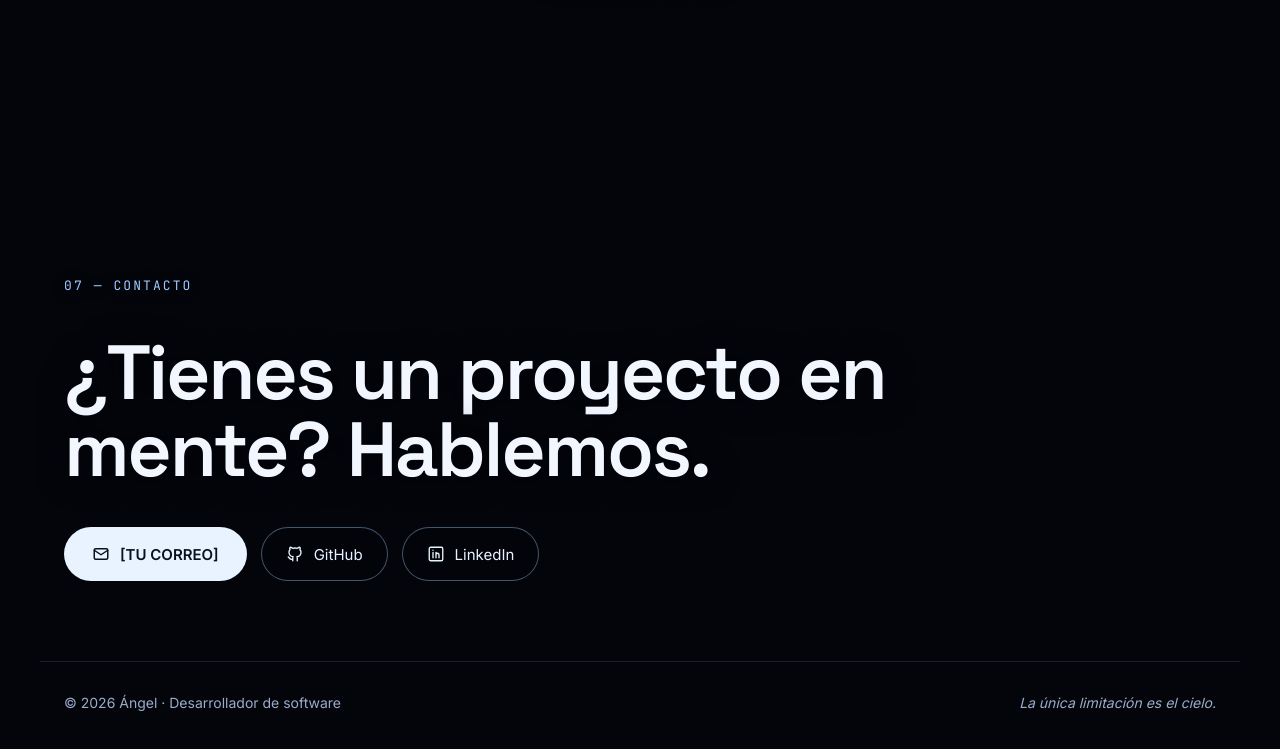
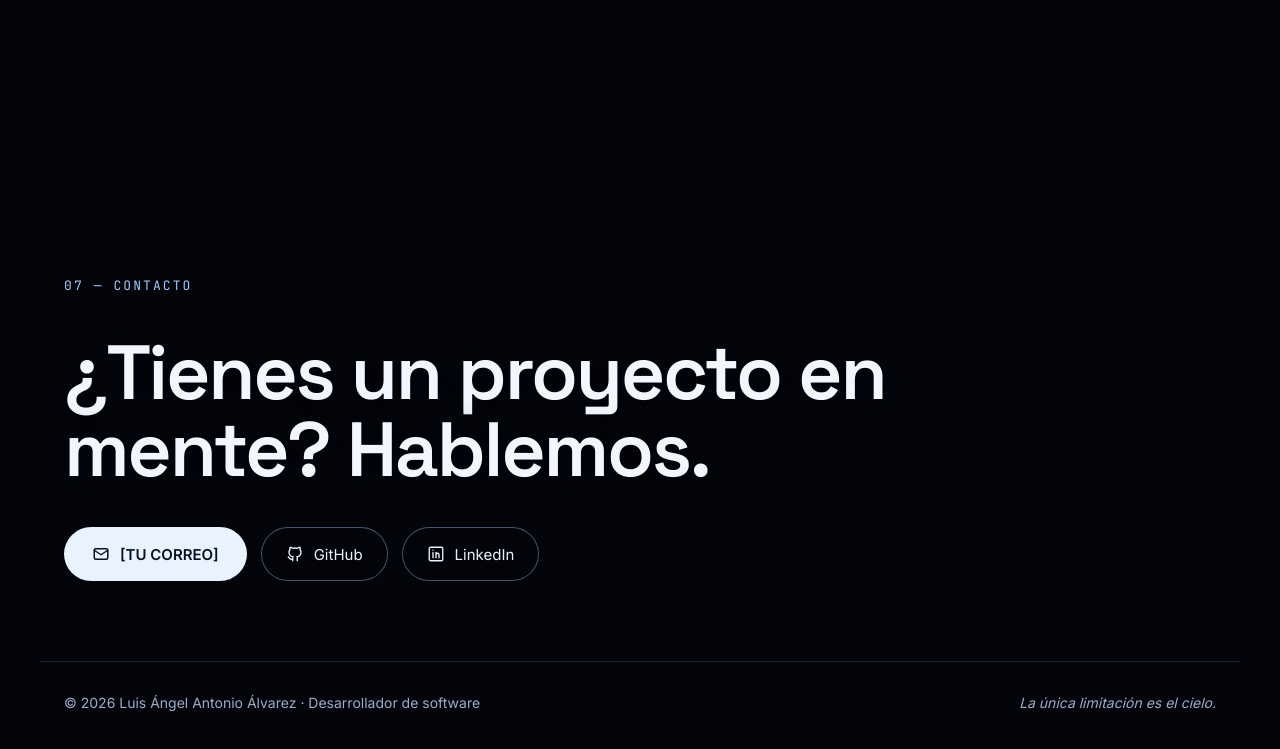
Before and after one commit to antonio4-89/dev.angelantonio, a plain HTML site: page index.html in a window 1280 px wide. Shown: the part 5064-5813 px from the top of the page. Drawn offline with Linux system fonts and the light colour scheme.

Commit message:
V 3.0.0 Revisando el CD

```diff
--- a/index.html
+++ b/index.html
@@ -325,7 +325,7 @@ a{color:#a9cfff}a:hover{color:#e8f3ff}
   </section>
 
   <footer style="max-width: 1200px; margin: 0 auto; box-sizing: border-box; padding: 32px 24px 48px; border-top: 1px solid rgba(169,207,255,.14); display: flex; flex-wrap: wrap; justify-content: space-between; gap: 12px; font-size: 14px; color: #9aadc8">
-    <span>© 2026 Ángel · Desarrollador de software</span>
+    <span>© 2026 Luis Ángel Antonio Álvarez · Desarrollador de software</span>
     <span style="font-style: italic">La única limitación es el cielo.</span>
   </footer>
   </div>
```
